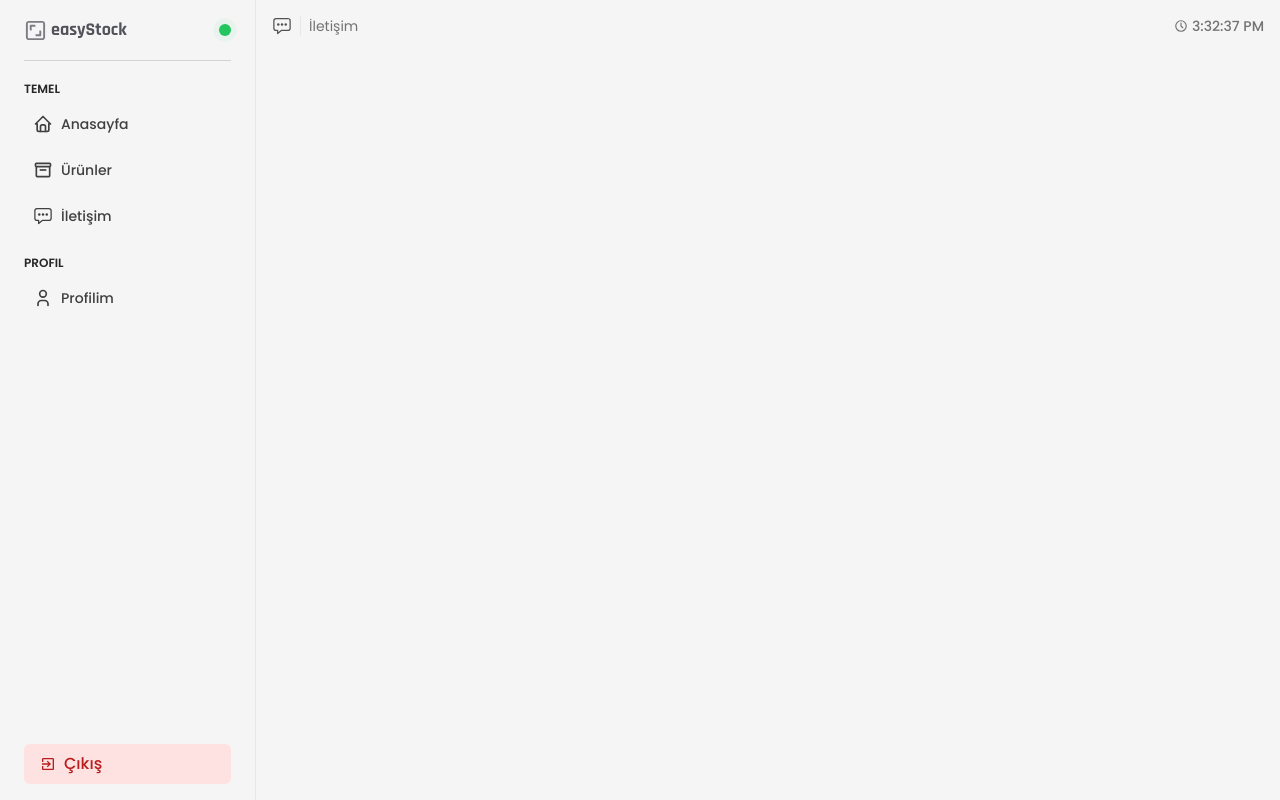
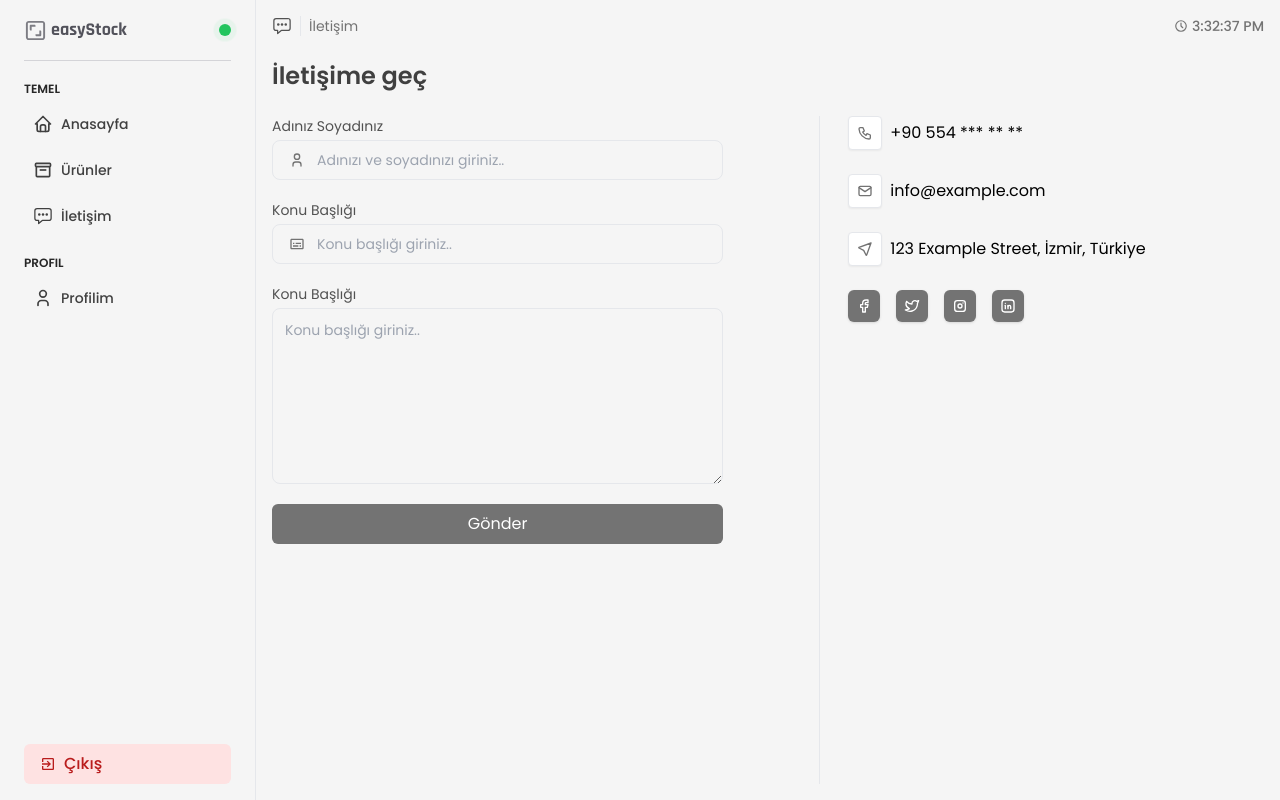
Before and after one commit to ozmberkan/easyStock, a React (Vite) app in the folder frontend/: page /contact in a window 1280 px wide. Built offline with nearby package versions, Linux system fonts and the light colour scheme.

Commit message:
Contact tamamlandı.

```diff
--- /dev/null
+++ b/frontend/src/data/data.js
@@ -0,0 +1,45 @@
+import { MdOutlineSubtitles } from "react-icons/md";
+import {
+  TbBrandFacebook,
+  TbBrandInstagram,
+  TbBrandLinkedin,
+  TbBrandTwitter,
+  TbLocation,
+  TbMail,
+  TbPhone,
+  TbUser,
+} from "react-icons/tb";
+
+export const contactInputs = [
+  {
+    label: "Adınız Soyadınız",
+    Icon: TbUser,
+    placeholder: "Adınızı ve soyadınızı giriniz..",
+    type: "text",
+  },
+  {
+    label: "Konu Başlığı",
+    Icon: MdOutlineSubtitles,
+    placeholder: "Konu başlığı giriniz..",
+    type: "text",
+  },
+  {
+    label: "Konu Başlığı",
+    Icon: TbPhone,
+    placeholder: "Konu başlığı giriniz..",
+    type: "textarea",
+  },
+];
+
+export const contactAddress = [
+  { id: 1, label: "+90 554 *** ** **", icon: TbPhone },
+  { id: 2, label: "info@example.com", icon: TbMail },
+  { id: 3, label: "123 Example Street, İzmir, Türkiye", icon: TbLocation },
+];
+
+export const contactSocial = [
+  { id: 1, icon: TbBrandFacebook, link: "https://www.facebook.com" },
+  { id: 2, icon: TbBrandTwitter, link: "https://www.twitter.com" },
+  { id: 3, icon: TbBrandInstagram, link: "https://www.instagram.com" },
+  { id: 4, icon: TbBrandLinkedin, link: "https://www.linkedin.com" },
+];
--- a/frontend/src/pages/Contact/Contact.jsx
+++ b/frontend/src/pages/Contact/Contact.jsx
@@ -1,12 +1,79 @@
-import React from "react";
 import { IoChatboxEllipsesOutline } from "react-icons/io5";
+import { Link } from "react-router-dom";
+import { contactAddress, contactInputs, contactSocial } from "~/data/data";
 import Breadcrumb from "~/components/UI/Breadcrumb";
 
 const Contact = () => {
   return (
-    <div>
-      {" "}
+    <div className="flex flex-col gap-6 flex-grow h-full">
       <Breadcrumb title="İletişim" Icon={IoChatboxEllipsesOutline} />
+      <h1 className="font-semibold text-2xl text-neutral-700">İletişime geç</h1>
+      <div className="flex flex-grow w-full items-center gap-x-7">
+        <div className="flex-grow  h-full flex justify-start items-start border-r pr-24 ">
+          <form className="w-full flex flex-col gap-5">
+            {contactInputs.map((input, i) => {
+              return input.type === "textarea" ? (
+                <div key={i} className="flex flex-col gap-y-1">
+                  <h2 className="text-sm text-neutral-600">{input.label}</h2>
+                  <div className="flex items-center gap-x-1 rounded-lg border min-h-44 max-h-44 ">
+                    <textarea
+                      className="min-h-44 max-h-44  w-full bg-transparent text-sm p-3 outline-none"
+                      placeholder={input.placeholder}
+                      type={input.type}
+                    />
+                  </div>
+                </div>
+              ) : (
+                <div key={i} className="flex flex-col gap-y-1">
+                  <h2 className="text-sm text-neutral-600">{input.label}</h2>
+                  <div className="flex items-center gap-x-1 rounded-lg border h-10 px-4">
+                    <label>
+                      {input.Icon && (
+                        <input.Icon className="text-neutral-500" />
+                      )}
+                    </label>
+                    <input
+                      className="h-full bg-transparent outline-none pl-2 w-full text-sm"
+                      placeholder={input.placeholder}
+                      type={input.type}
+                    />
+                  </div>
+                </div>
+              );
+            })}
+            <button
+              type="submit"
+              className="px-4 py-2 rounded-md bg-neutral-500 text-white hover:bg-neutral-600 transition-colors"
+            >
+              Gönder
+            </button>
+          </form>
+        </div>
+
+        <div className="flex-grow h-full flex flex-col gap-y-6 justify-start items-start">
+          {contactAddress.map((address) => (
+            <p key={address.id} className="flex gap-x-2 items-center">
+              <span className="bg-white p-2 rounded border shadow-sm">
+                <address.icon className="text-neutral-500" />
+              </span>
+              <span>{address.label}</span>
+            </p>
+          ))}
+          <div className="flex gap-x-4">
+            {contactSocial.map((social) => (
+              <Link
+                key={social.id}
+                to={social.link}
+                target="_blank"
+                rel="noopener noreferrer"
+                className="bg-neutral-500 text-white p-2 rounded-md shadow hover:bg-neutral-600 transition"
+              >
+                <social.icon />
+              </Link>
+            ))}
+          </div>
+        </div>
+      </div>
     </div>
   );
 };
```
